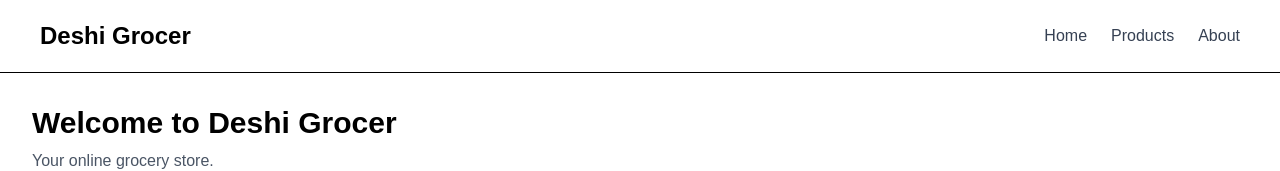
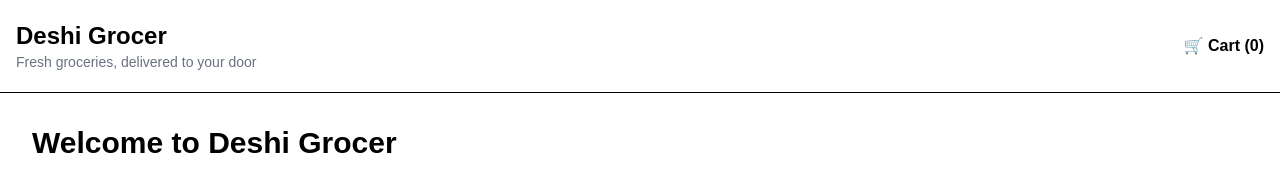
Before and after one commit to Nafisha-del/deshi-grocer, a React (Vite) app: page / in a window 1280 px wide. Shown: the top 171 px of the page. Built offline with nearby package versions, Linux system fonts and the light colour scheme.

Commit message:
Display cart item count

```diff
--- a/src/App.tsx
+++ b/src/App.tsx
@@ -1,19 +1,32 @@
 import { useState } from "react"
+import { products } from "./data/products"
+import type { Product } from "./data/products"
 import Header from './components/Header'
 import CategoryList from './components/CategoryList'
 import ProductList from "./components/ProductList"
 
 function App() {
   const [selectedCategory, setSelectedCategory] = useState("All")
+  const [cart, setCart] = useState<Product[]>([])
 
   const handleAddToCart = (productId: number) => {
-    console.log("Added product: ", productId)
+    const product = products.find(
+      (product) => product.id === productId
+    )
+    if (!product){ return }
+
+    setCart((currentCart) => [
+      ...currentCart,
+      product,
+    ])
   }
 
   return (
     <>
     <Header
       storeName="Deshi Grocer"
+      tagline="Fresh groceries, delivered to your door"
+      cartCount={cart.length}
     />
 
     <main className="p-8">
--- a/src/components/Header.tsx
+++ b/src/components/Header.tsx
@@ -1,21 +1,25 @@
 type HeaderProps = {
     storeName: string
+    tagline: string
+    cartCount: number
 }
 
-function Header({ storeName }: HeaderProps){
-    return(
-        <header className="flex items-center justify-between border-b px-10 py-5">
-            <h1 className="text-2xl font-bold">
-                {storeName}
-            </h1>
+function Header({ storeName, tagline, cartCount }: HeaderProps){
+    return (
+    <header className="border-b bg-white">
+        <div className="mx-auto flex max-w-7xl items-center justify-between px-4 py-5">
+            <div>
+                <h1 className="text-2xl font-bold">{storeName}</h1>
 
-            <nav className="flex gap-6">
-                <a href="#" className="text-gray-700 hover:text-black">Home</a>
-                <a href="#" className="text-gray-700 hover:text-black">Products</a>
-                <a href="#" className="text-gray-700 hover:text-black">About</a>
-            </nav>
-        </header>
-    )
+                <p className="text-sm text-gray-500">{tagline}</p>
+            </div>
+
+            <div className="font-semibold">
+                🛒 Cart ({cartCount})
+            </div>
+        </div>
+    </header>
+  )
 }
 
 export default Header
```
